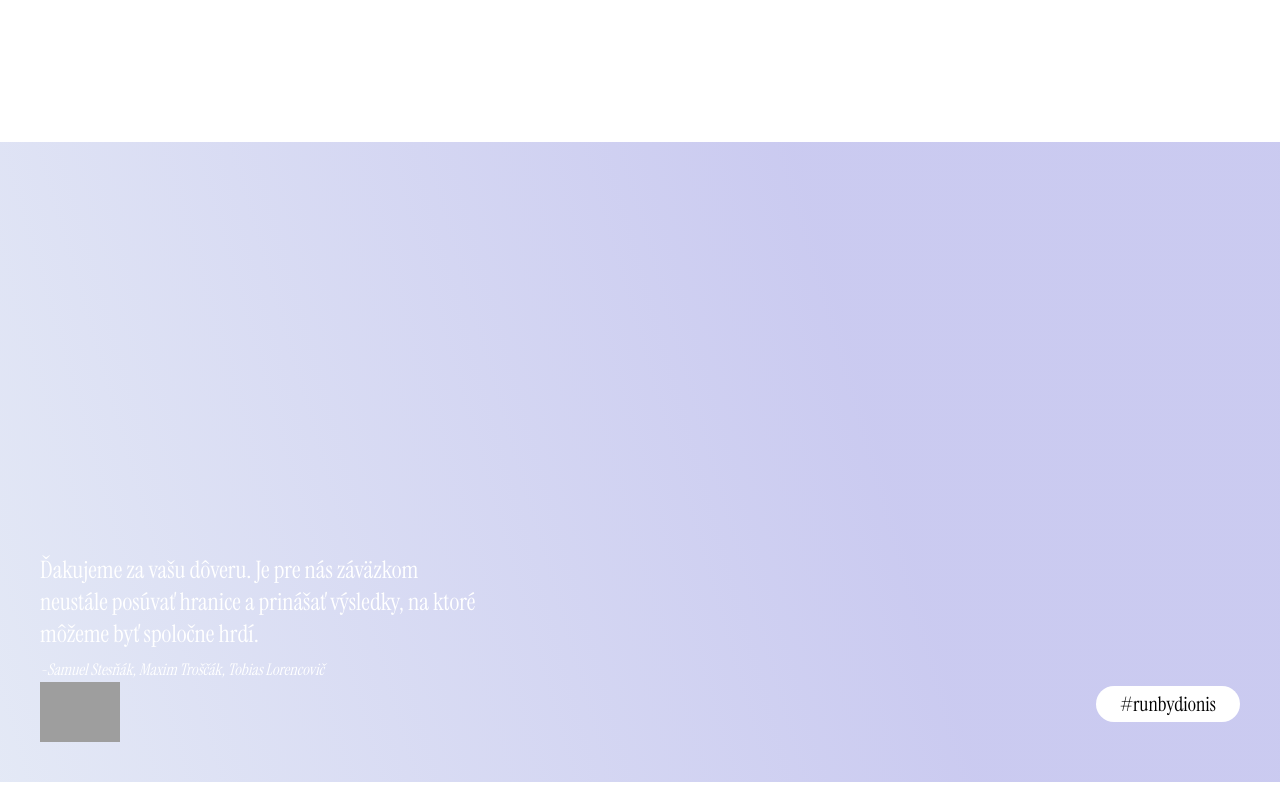
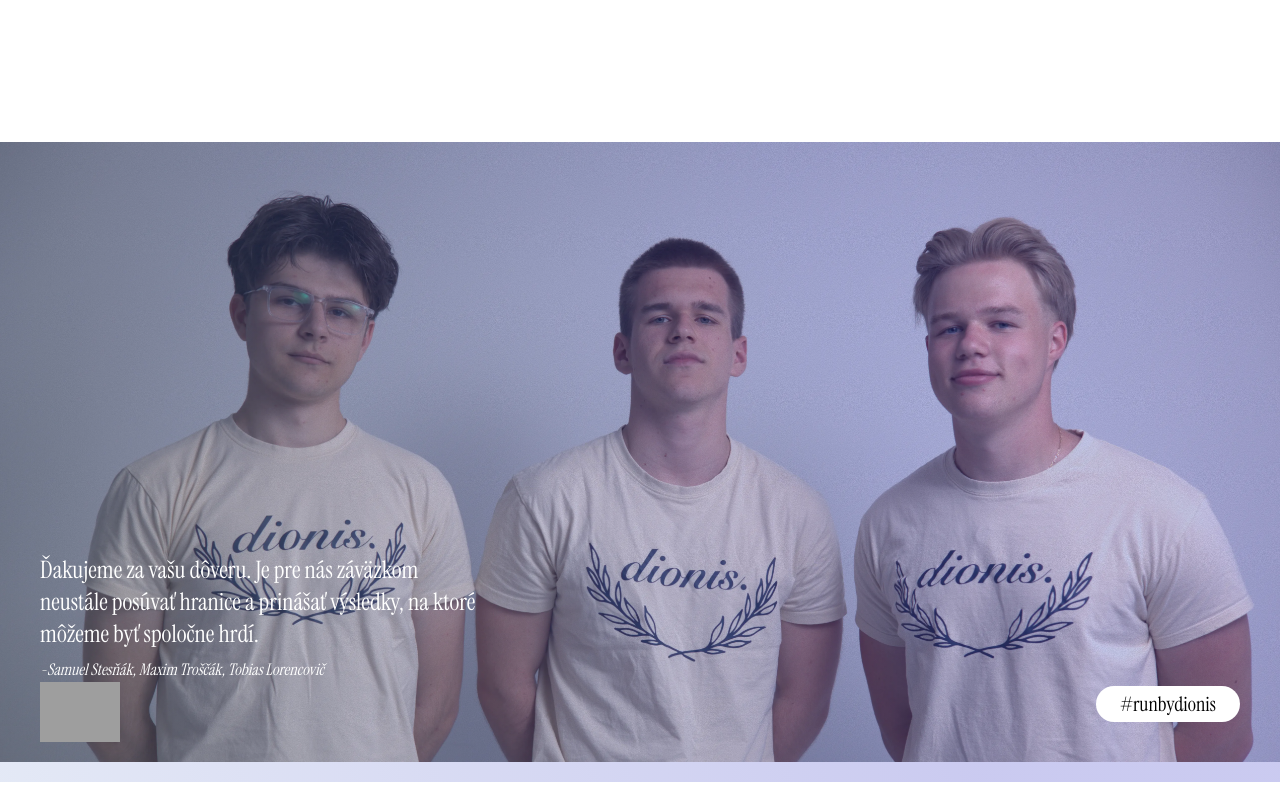
Before and after one commit to stanislavhrechan/Dionis, a Next.js app: page /about in a window 1280 px wide. Shown: the part 3780-4580 px from the top of the page. Built offline with nearby package versions, Linux system fonts and the light colour scheme; grey boxes are pictures that could not be loaded; a web font is replaced by a local one.

Commit message:
Update cta block with text new

```diff
--- a/app/components/WordWaveSection.tsx
+++ b/app/components/WordWaveSection.tsx
@@ -36,7 +36,7 @@ export default function WordWaveSection() {
 
   return (
     <>
-      <div className="relative z-10 flex h-full pt-10 justify-between px-4 md:px-10 uppercase text-5xl md:text-7xl font-instrument text-white md:hidden">
+      <div className="relative z-10 flex h-full pt-10 justify-between px-4 md:px-10 uppercase text-6xl md:text-7xl font-instrument text-white md:hidden">
         <span>Pre všetkých našich klientov</span>
       </div>
 
--- a/app/sections/CTA.tsx
+++ b/app/sections/CTA.tsx
@@ -46,7 +46,7 @@ export default function CTA(){
                 <img
                 src="/image/bg_cta.webp"
                 alt=""
-                className="md:absolute inset-0 hidden h-full w-full object-cover parallax-img"
+                className="absolute inset-0 hidden md:block h-full w-full object-cover parallax-img"
                 />
                 <img
                 src="/image/bg_cta_mobile.png"
```
